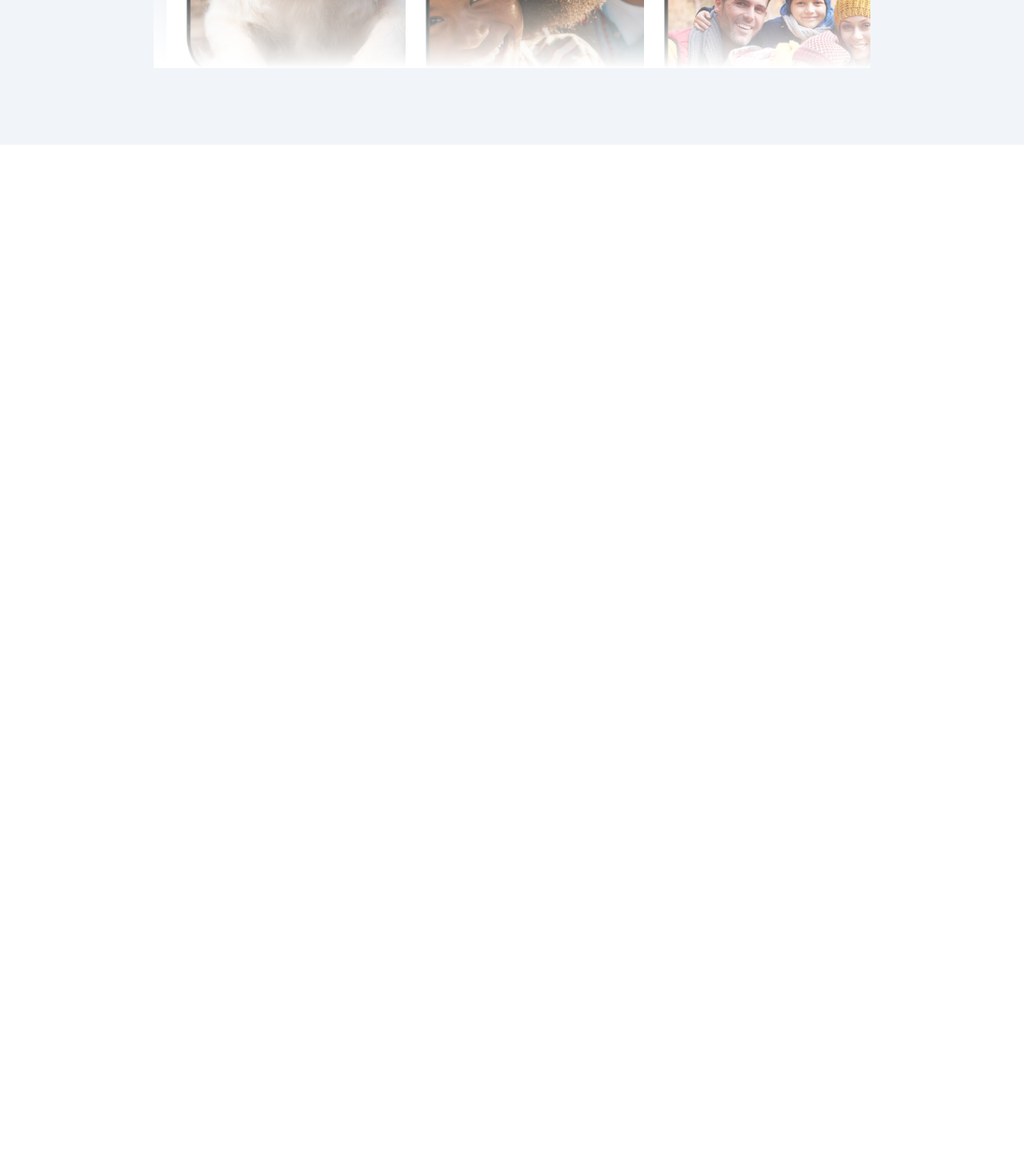
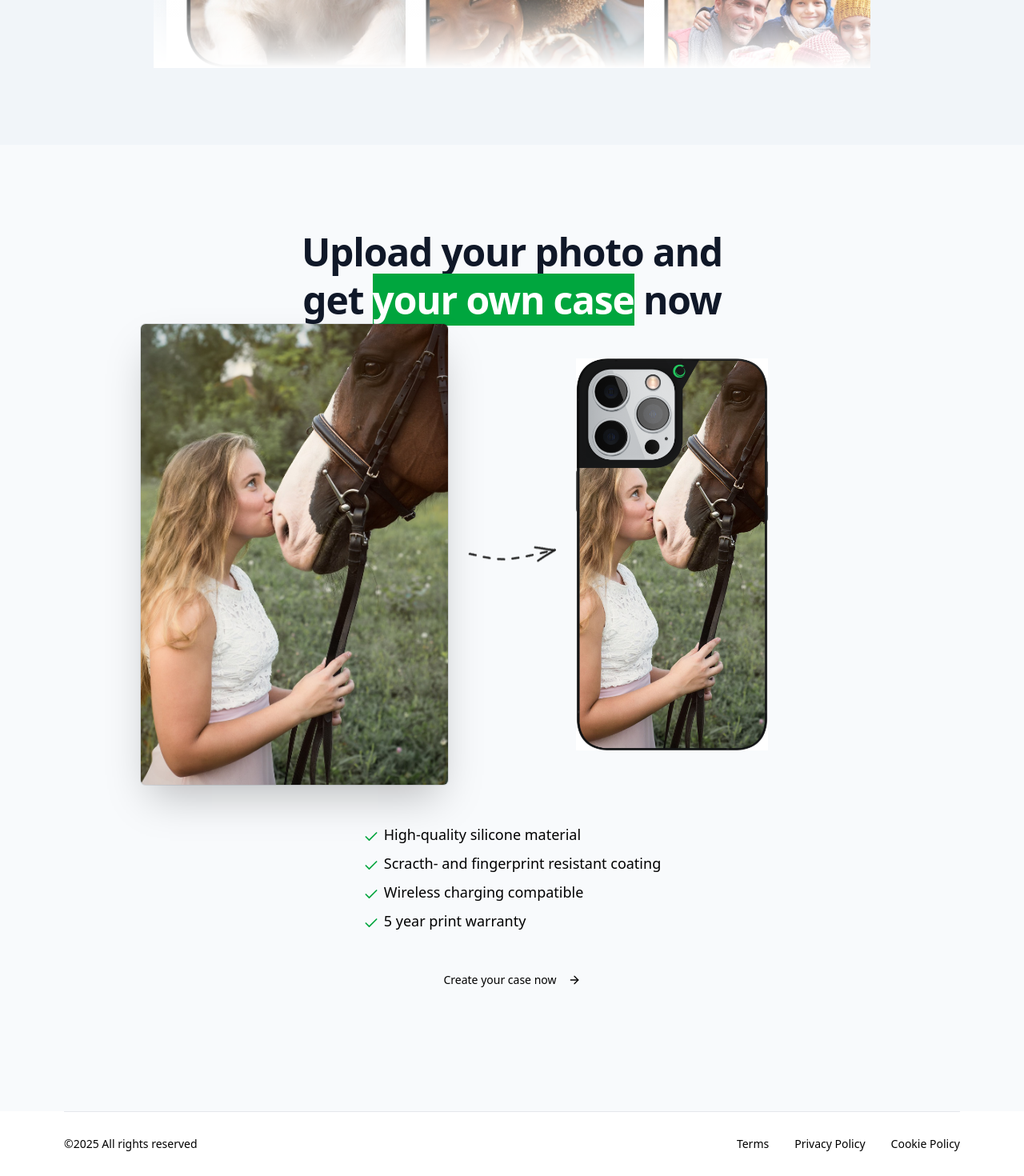
Before and after one commit to johanmaureen/casecobra, a Next.js app: page / in a window 1280 px wide. Shown: the part 2352-3822 px from the top of the page at 80% size. Before the commit the page ends 2533 px from the top, so only its background shows below. Built offline with nearby package versions, Linux system fonts and the light colour scheme; no server answers.

Commit message:
Footer implemented

```diff
--- /dev/null
+++ b/src/app/components/Footer.tsx
@@ -0,0 +1,44 @@
+import Link from "next/link";
+import MaxWidtWrapper from "./MaxWidtWrapper";
+
+const Footer = () => {
+  return (
+    <footer className="bg-white h-20 relative">
+      <MaxWidtWrapper>
+        <div className="border-t border-gray-200" />
+
+        <div className="h-full flex flex-col md:flex-row md:justify-between justify-center items-center">
+          <div className="text-center md:text-left pb-2 md:pb-0">
+            <p className="text-sm text-muted-foreground">
+              &copy;{new Date().getFullYear()} All rights reserved
+            </p>
+          </div>
+          <div className="flex items-center justify-center">
+            <div className="flex space-x-8">
+              <Link
+                href="#"
+                className="text-sm text-muted-foreground hover:text-gray-600"
+              >
+                Terms
+              </Link>
+              <Link
+                href="#"
+                className="text-sm text-muted-foreground hover:text-gray-600"
+              >
+                Privacy Policy
+              </Link>
+              <Link
+                href="#"
+                className="text-sm text-muted-foreground hover:text-gray-600"
+              >
+                Cookie Policy
+              </Link>
+            </div>
+          </div>
+        </div>
+      </MaxWidtWrapper>
+    </footer>
+  );
+};
+
+export default Footer;
--- a/src/app/layout.tsx
+++ b/src/app/layout.tsx
@@ -2,6 +2,7 @@
 //import { Geist, Geist_Mono } from "next/font/google";
 import "./globals.css";
 import Navbar from "./components/Navbar";
+import Footer from "./components/Footer";
 /*
 const geistSans = Geist({
   variable: "--font-geist-sans",
@@ -28,6 +29,7 @@
       <body>
         <Navbar />
         {children}
+        <Footer />
       </body>
     </html>
   );
--- a/src/app/page.tsx
+++ b/src/app/page.tsx
@@ -1,8 +1,10 @@
-import { Check, Star } from "lucide-react";
+import { ArrowRight, Check, Star } from "lucide-react";
 import MaxWidtWrapper from "./components/MaxWidtWrapper";
 import Phone from "./components/Phone";
 import { Icons } from "./components/Icons";
 import { Reviews } from "./components/Reviews";
+import Link from "next/link";
+import { buttonVariants } from "@/components/ui/button";
 
 export default function Home() {
   return (
@@ -188,6 +190,65 @@
           <Reviews />
         </div>
       </section>
+      <section>
+        <MaxWidtWrapper className="py-24">
+          <div className="mb-12 px-6 lg:px-8">
+            <div className="mx-auto max-w-2xl sm:text-center">
+              <h2 className="order-1 mt-2 tracking-tight text-center text-balance leading-tight! font-bold text-5xl md:text-6l text-gray-900">
+                Upload your photo and get{" "}
+                <span className="relative bg-green-600 text-white">
+                  your own case
+                </span>{" "}
+                now
+              </h2>
+            </div>
+            <div className="mx-auto max-w-6xl px-6 lg:px-8">
+              <div className="relative flex-col items-center md:grid grid-cols-2 gap-40">
+                <img
+                  src="/arrow.png"
+                  className="absolute top-100 md:top-1/2 -translate-y-1/2 z-0 left-1/2 -translate-x-1/2 rotate-90 md:rotate-0"
+                />
+                <div className="relative h-80 md:h-full w-full md:justify-self-end max-w-sm rounded-xl bg:grey-900/5 ring-inset ring-gray-900/10 lg:rounded-2xl">
+                  <img
+                    src="/horse.jpg"
+                    className="rounded-md object-cover bg-white shadow-2xl ring-1 ring-gray-900/10 h-full w-full"
+                  />
+                </div>
+                <Phone className="w-60" imgSrc="/horse_phone.jpg" />
+              </div>
+            </div>
+            <ul className="mx-auto mt-12 max-w-prose sm:text-lg space-y-2 w-fit">
+              <li className="w-fit">
+                <Check className="h-5 w-5 text-green-600 inline mr-1.5" />
+                High-quality silicone material
+              </li>
+              <li className="w-fit">
+                <Check className="h-5 w-5 text-green-600 inline mr-1.5" />
+                Scracth- and fingerprint resistant coating
+              </li>
+              <li className="w-fit">
+                <Check className="h-5 w-5 text-green-600 inline mr-1.5" />
+                Wireless charging compatible
+              </li>
+              <li className="w-fit">
+                <Check className="h-5 w-5 text-green-600 inline mr-1.5" />5 year
+                print warranty
+              </li>
+              <div className="flex justify-center">
+                <Link
+                  className={buttonVariants({
+                    size: "lg",
+                    className: "mx-auto mt-8",
+                  })}
+                  href="/configure/upload"
+                >
+                  Create your case now <ArrowRight className="h-4 w-4 ml-1.5" />
+                </Link>
+              </div>
+            </ul>
+          </div>
+        </MaxWidtWrapper>
+      </section>
     </div>
   );
 }
```
